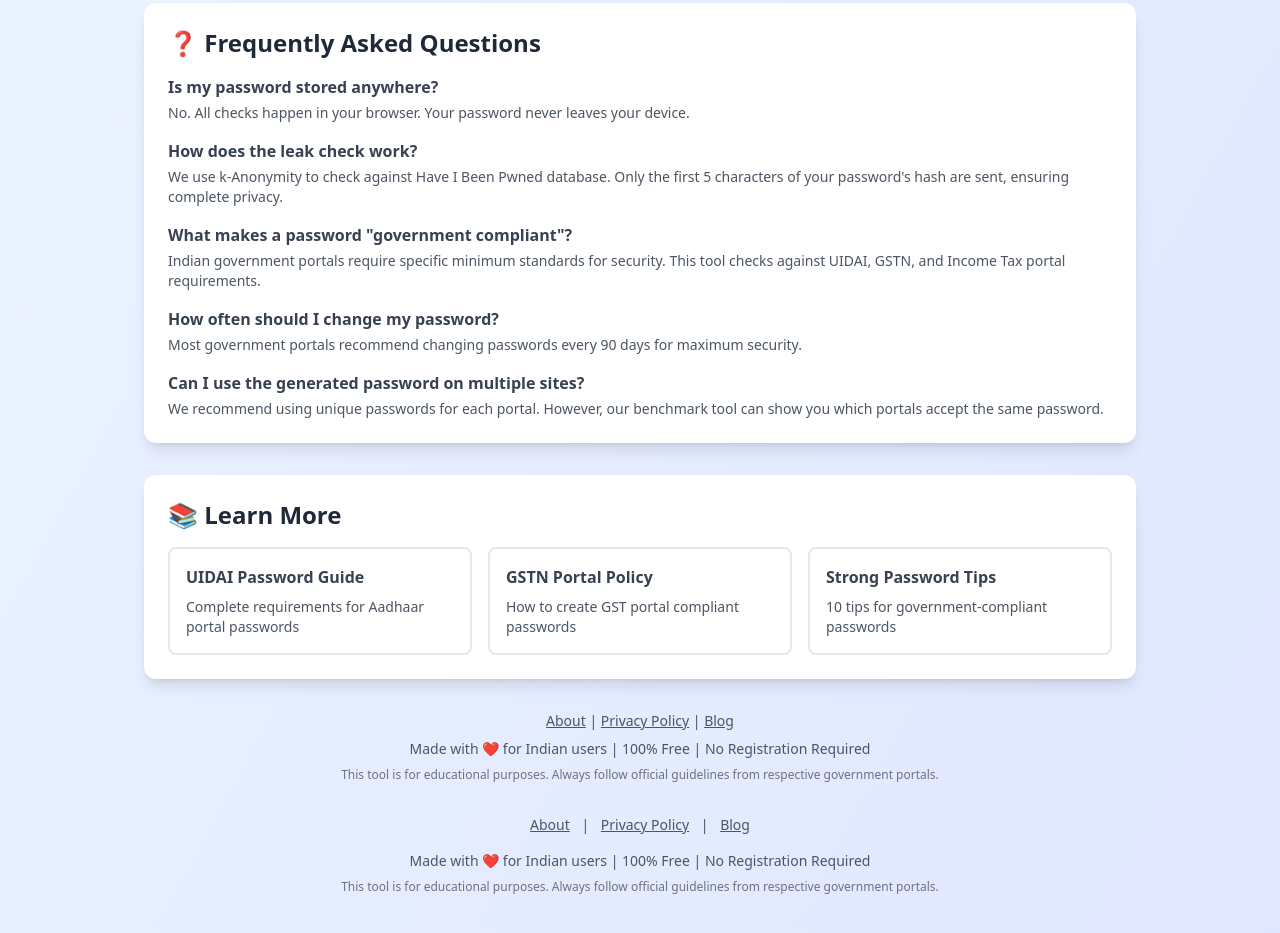
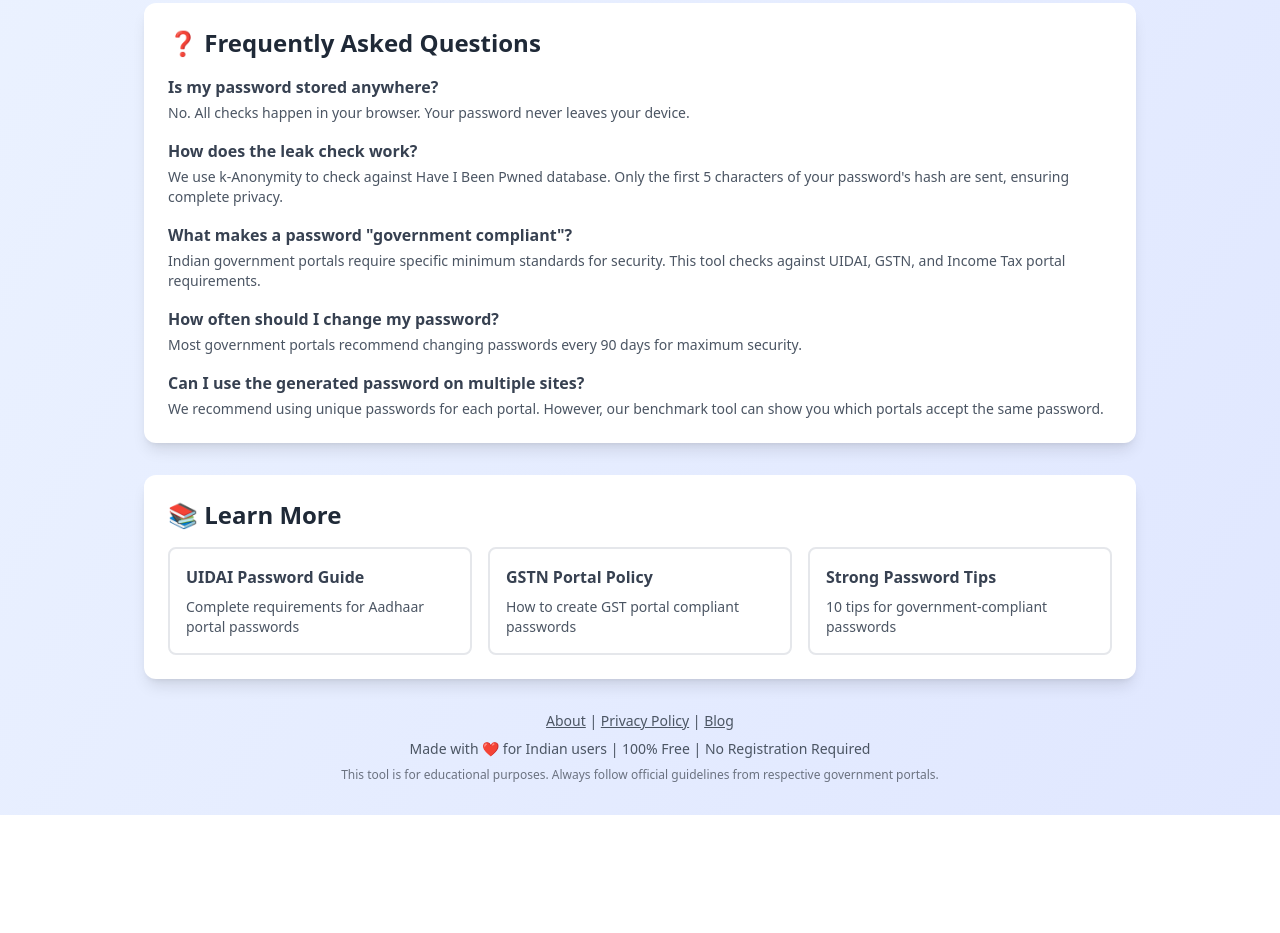
Before and after one commit to cnivargi/password-checker, a plain HTML site: page index.html in a window 1280 px wide. Shown: the part 1389-2322 px from the top of the page. After the commit the page ends 2204 px from the top, so only its background shows below. Drawn offline with nearby package versions, Linux system fonts and the light colour scheme.

Commit message:
double footer fixed

```diff
--- a/index.html
+++ b/index.html
@@ -402,17 +402,7 @@
     		<p class="mb-2">Made with ❤️ for Indian users | 100% Free | No Registration Required</p>
     		<p class="text-xs text-gray-500">This tool is for educational purposes. Always follow official guidelines from respective government portals.</p>
 	</footer>
-
-        <footer class="text-center text-gray-600 text-sm py-8">
-            <div class="mb-4">
-                <a href="/about.html" class="hover:text-indigo-600 underline mx-2">About</a> |
-                <a href="/privacy.html" class="hover:text-indigo-600 underline mx-2">Privacy Policy</a> |
-                <a href="/uidai-password-requirements.html" class="hover:text-indigo-600 underline mx-2">Blog</a>
-            </div>
-            <p class="mb-2">Made with ❤️ for Indian users | 100% Free | No Registration Required</p>
-            <p class="text-xs text-gray-500">This tool is for educational purposes. Always follow official guidelines from respective government portals.</p>
-        </footer>
-    </div>
+ </div>
 
     <script src="https://cdnjs.cloudflare.com/ajax/libs/crypto-js/4.1.1/crypto-js.min.js"></script>
     <script>
```
